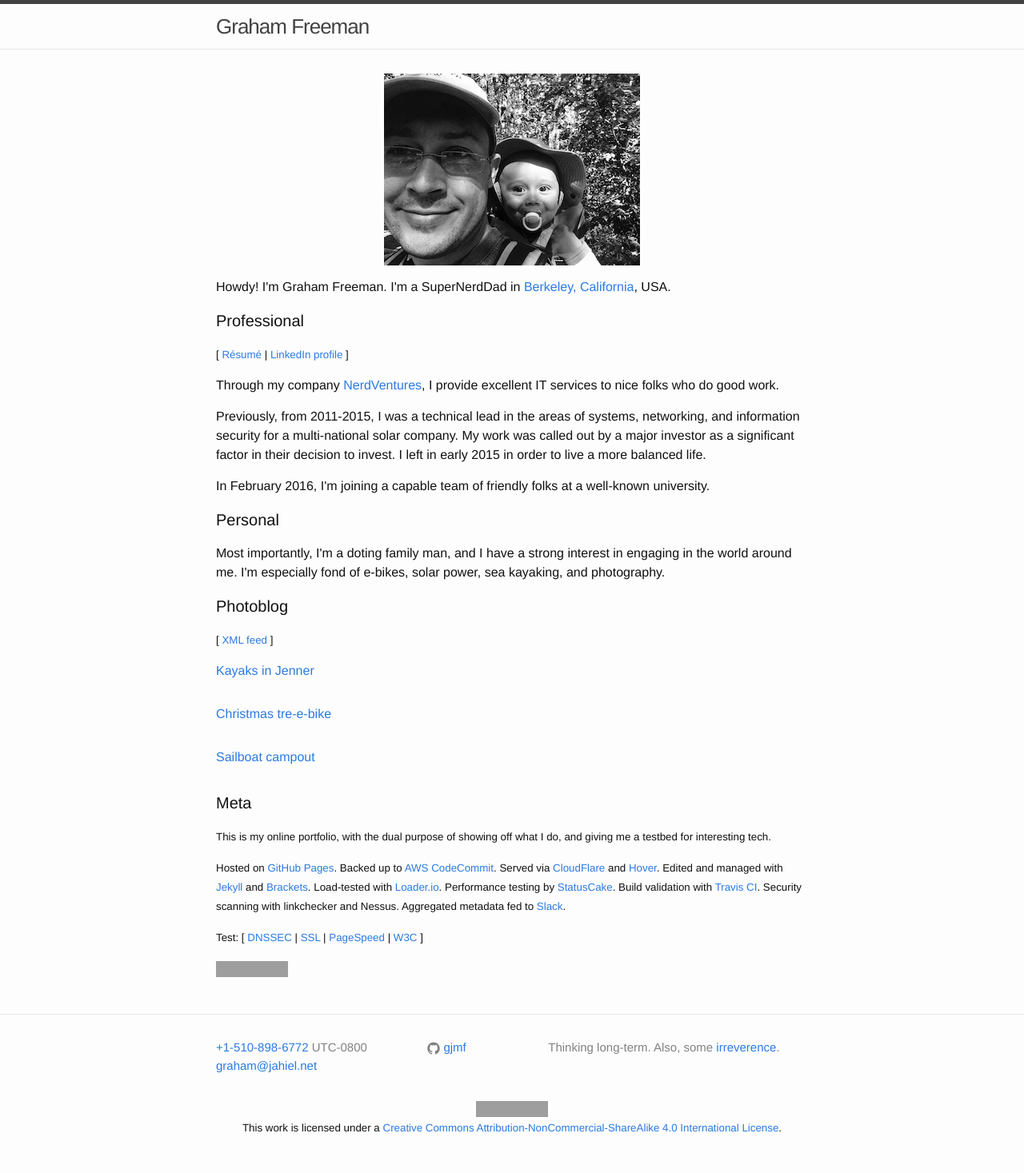
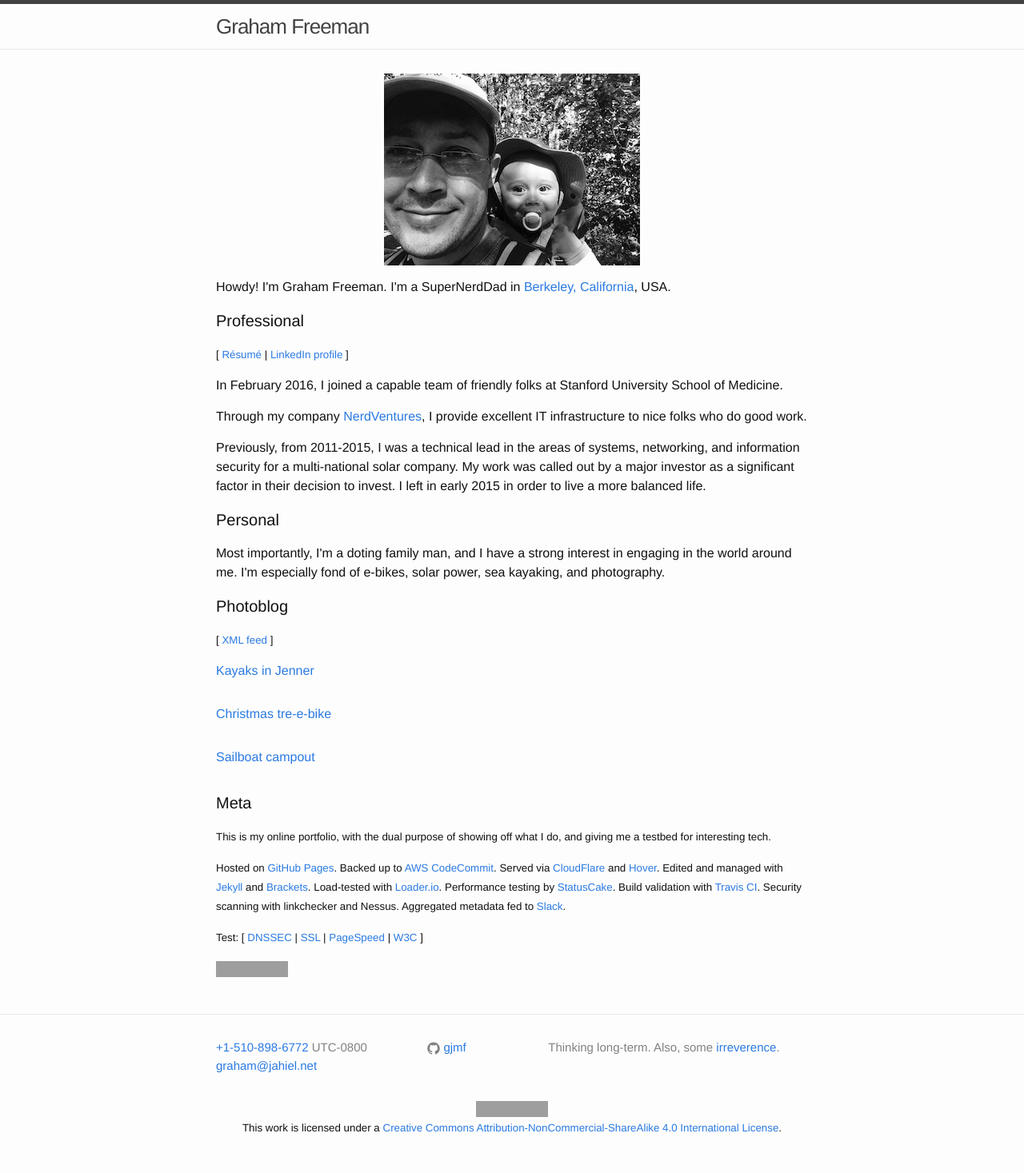
Before and after one commit to gjmf/gjmf.github.io, a Jekyll site: the page built from index.html, in a window 1280 px wide. Shown: the whole page at 80% size. Built offline with Jekyll 4.4.1, drawn with Linux system fonts in a browser that asks for light colours; grey boxes are pictures that could not be loaded.

Commit message:
Updated employment

```diff
--- a/index.html
+++ b/index.html
@@ -20,13 +20,13 @@ layout: default
 </small>
 </p>
         <p>
-        Through my company <a href="https://nerdventures.com/">NerdVentures</a>, I provide excellent IT services to nice folks who do good work.
+        In February 2016, I joined a capable team of friendly folks at Stanford University School of Medicine.
+	</p>
+	<p>
+        Through my company <a href="https://nerdventures.com/">NerdVentures</a>, I provide excellent IT infrastructure to nice folks who do good work.
         </p>
         <p>
         Previously, from 2011-2015, I was a technical lead in the areas of systems, networking, and information security for a multi-national solar company. My work was called out by a major investor as a significant factor in their decision to invest. I left in early 2015 in order to live a more balanced life.
-        </p>
-        <p>
-        In February 2016, I'm joining a capable team of friendly folks at a well-known university.
         </p>
 
 <h2 class="page-heading">Personal</h2>
```
